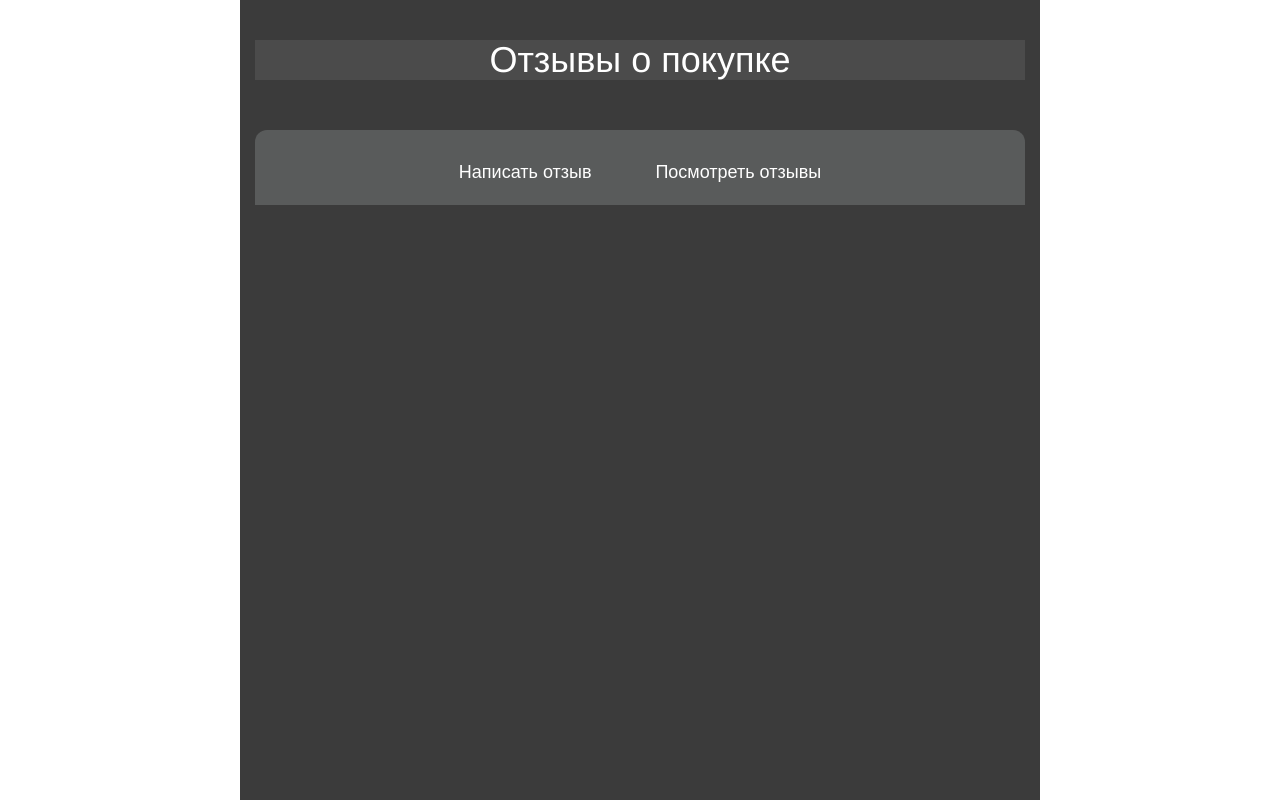
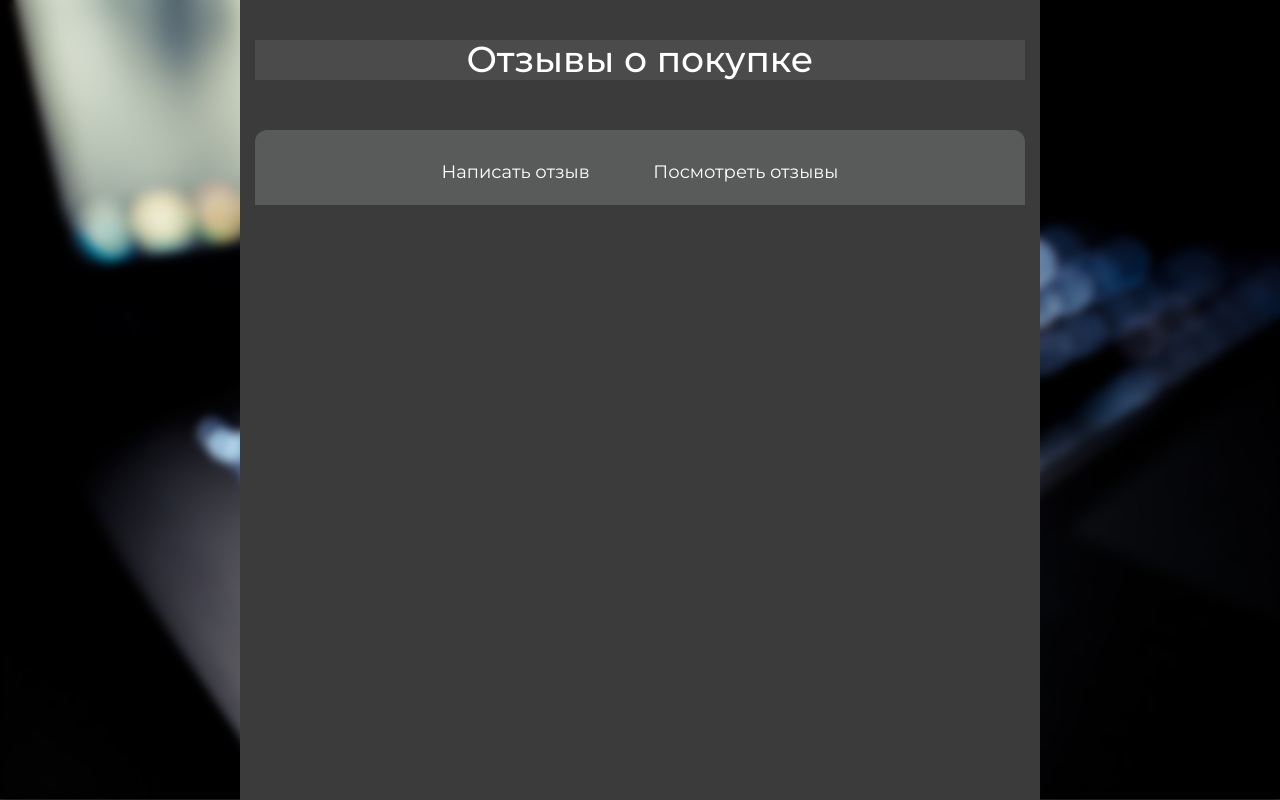
Before and after one commit to 4lgo1328/Tarifs-feedback, a Python web app: template templates/feedback.html in a window 1280 px wide. Run offline with Jinja, Linux system fonts and the light colour scheme; the template is opened without the code that fills it, so the values that code supplies are empty.

Commit message:
HTML merge with Gonch's code. Design update

```diff
--- a/templates/feedback.html
+++ b/templates/feedback.html
@@ -6,10 +6,15 @@
     <title>Отзывы о покупке</title>
     <link rel="stylesheet" type="text/css" href="../static/css/tarifs_style.css">
 	<link rel="stylesheet" href="../static/css/bootstrap.css">
+    <link rel="preconnect" href="https://fonts.googleapis.com">
+    <link rel="preconnect" href="https://fonts.gstatic.com" crossorigin>
+    <link href="https://fonts.googleapis.com/css2?family=Montserrat:ital,wght@0,100..900;1,100..900&display=swap" rel="stylesheet">
 </head>
 <body>
+    <div class="behindbg"></div>
+    <div class="bg"></div>
     <div class="container">
-        <h1 style="color: white;">Отзывы о покупке</h1>
+        <h1 style="color: white; font-family: 'Montserrat', sans-serif;">Отзывы о покупке</h1>
         <div class="not-title">
             <div class="active-buttons">
                 <div class="button" onclick="showForm()">Написать отзыв</div>
@@ -17,13 +22,15 @@
             </div>
             <div id="form" class="hidden">
                 <form id="reviewForm" action="/feedback" method="POST" enctype="multipart/form-data">
-                    <input type="hidden" name="csrf_token" value="{{ csrf_token() }}">
                     <div>
                         <label for="username">Имя:</label>
                         <input type="text" id="username" name="username" required><br><br>
                     </div>
                     <div>
                         <label for="picture">Скриншот тарифа:</label>
+                        <div>
+                            <label for="picture" class="decoBtn">Загрузить фото</label>
+                        </div>
                         <input type="file" id="picture" name="picture" required><br><br>
                     </div>
                     <div>
```
